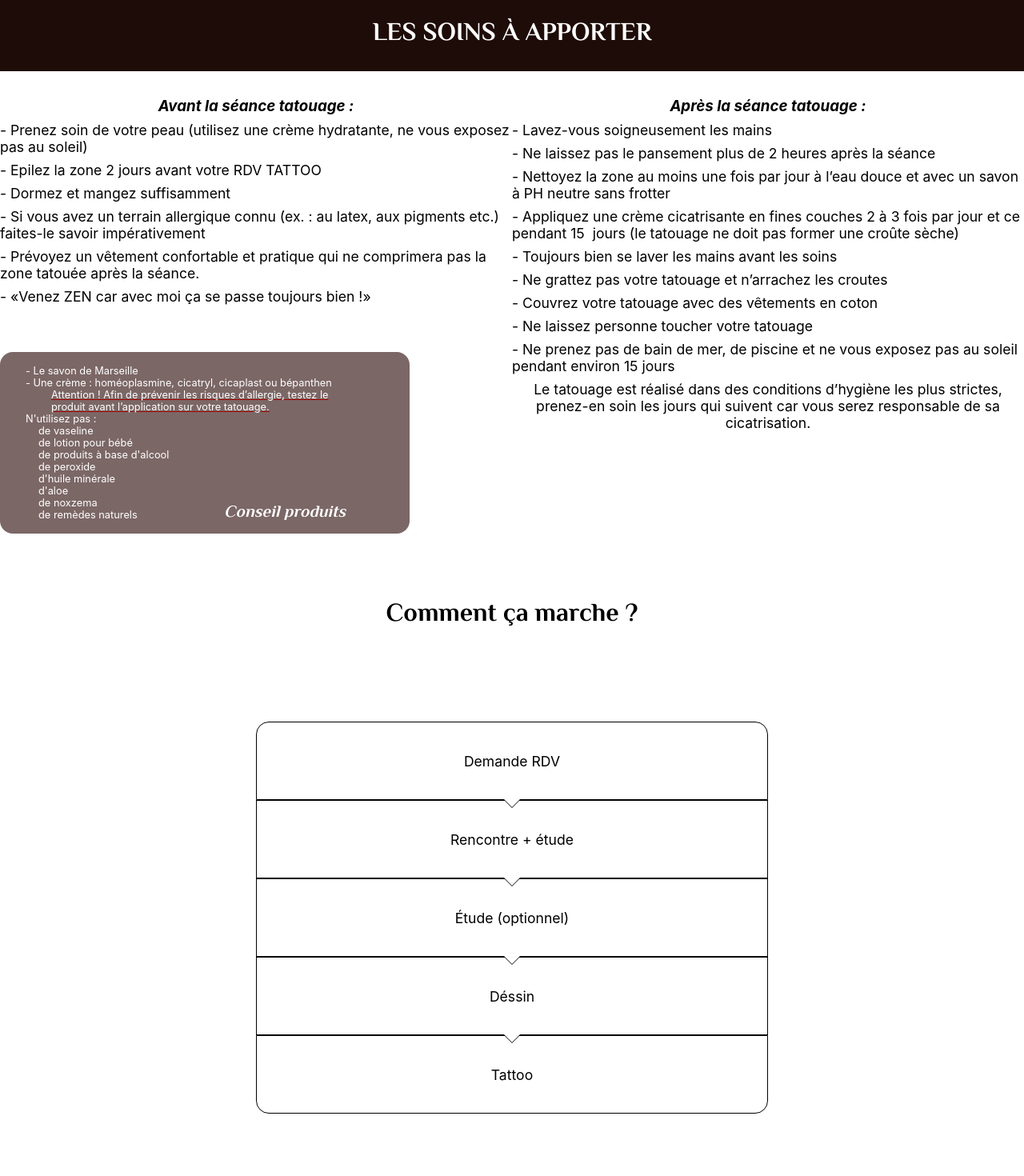
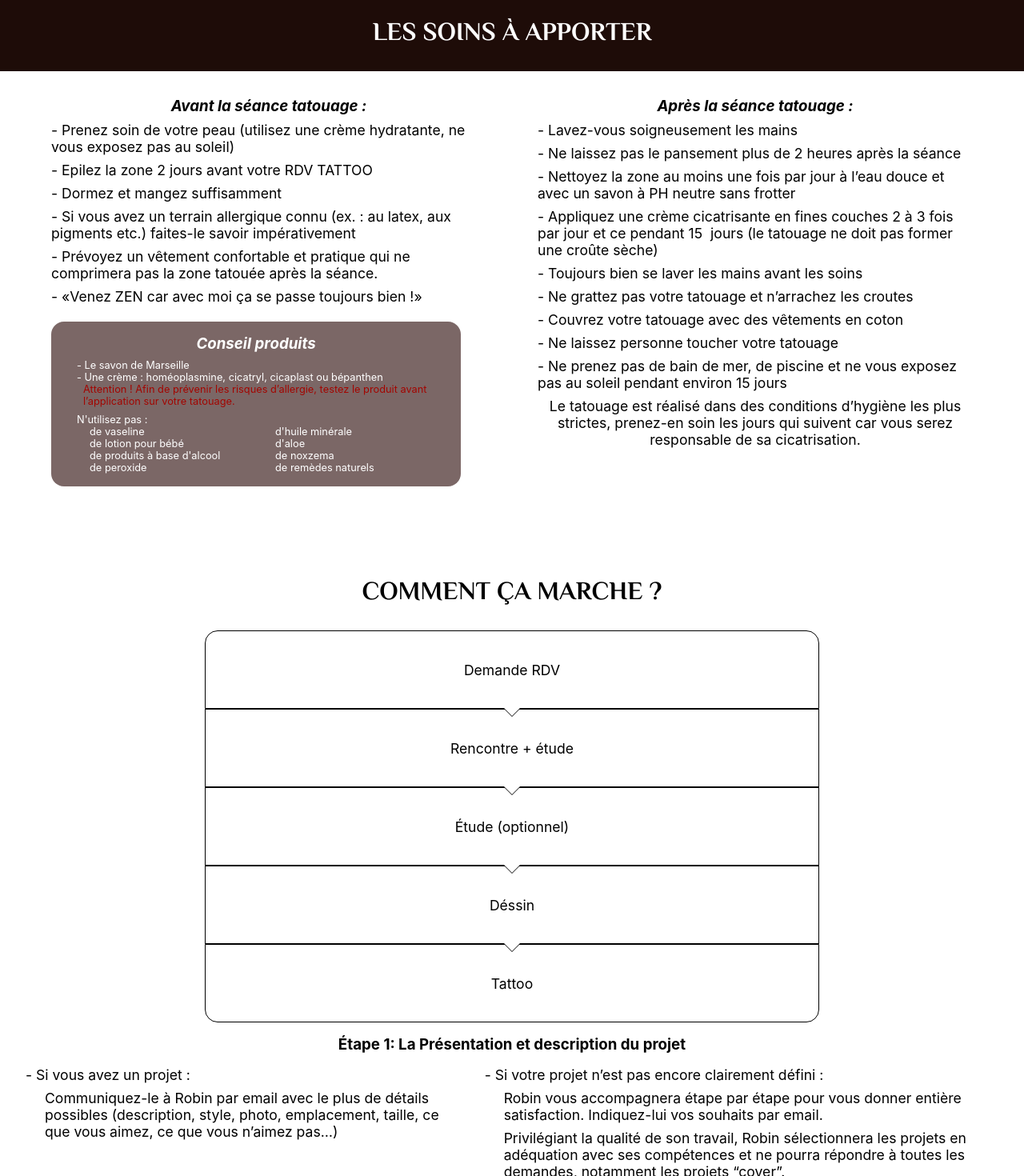
Before and after one commit to Gontran-de-Kermadec/robin-lepoutre-tattoo, a React (Create React App) app: page /robin-lepoutre-tattoo in a window 1280 px wide. Shown: the part 4200-5670 px from the top of the page at 80% size. Built offline with nearby package versions, Linux system fonts and the light colour scheme.

Commit message:
mobile design modified

```diff
--- a/src/components/Appointment.jsx
+++ b/src/components/Appointment.jsx
@@ -4,8 +4,8 @@ const Appointment = () => {
 	return (
 		<div className="section" id="appointment">
 			<div className="appointment--opacity">
+				<h2>COMMENT OBTENIR UN RENDEZ VOUS ?</h2>
 				<div className="appointment__time">
-					<h2>COMMENT OBTENIR UN RENDEZ VOUS ?</h2>
 					<div className="appointment__position">
 						<p>
 							<i>
@@ -24,7 +24,7 @@ const Appointment = () => {
 						</div>
 					</div>
 				</div>
-				<div className="appointment__location">
+				{/* <div className="appointment__location">
 					<div className="appointment__position">
 						<p>2 rue Thomas Edison</p>
 						<p>
@@ -40,7 +40,7 @@ const Appointment = () => {
 							></iframe>
 						</div>
 					</div>
-				</div>
+				</div> */}
 				<div className="appointment__price">
 					<div className="appointment__position">
 						<p>
--- a/src/components/Care.jsx
+++ b/src/components/Care.jsx
@@ -78,7 +78,9 @@ const Care = () => {
 						<ul>
 							<li>- Le savon de Marseille</li>
 							<li>
+								<p>
 									- Une crème : homéoplasmine, cicatryl, cicaplast ou bépanthen
+								</p>
 								<p className="care__products--danger">
 									Attention ! Afin de prévenir les risques d’allergie, testez le
 									produit avant l’application sur votre tatouage.
@@ -98,8 +100,9 @@ const Care = () => {
 								</ul>
 							</li> */}
 						</ul>
-						<ul className="products__dontuse">
+						<div className="products__dontuse">
 							<p>N'utilisez pas :</p>
+							<ul>
 								<li>de vaseline</li>
 								<li>de lotion pour bébé</li>
 								<li>de produits à base d'alcool</li>
@@ -111,6 +114,7 @@ const Care = () => {
 							</ul>
 						</div>
 					</div>
+				</div>
 			</section>
 		</div>
 	);
--- a/src/components/ContactForm.jsx
+++ b/src/components/ContactForm.jsx
@@ -36,15 +36,15 @@ const ContactForm = () => {
 	}, [success]);
 	return (
 		<div className="section" id="contact">
-			<h2>Contactez moi</h2>
+			<h2>CONTACT</h2>
 			<div className="contact__flex">
 				<div className="contact__location">
 					<div className="contact__position">
-						{/* <p>2 rue Thomas Edison</p>
+						<p>2 rue Thomas Edison</p>
 						<p>
 							97122 Baie Mahault (ZI JARRY – face à la nouvelle concession Jeep,
 							à l’étage de Renée Boulangerie)
-						</p> */}
+						</p>
 						<div>
 							<iframe
 								title="Adresse salon"
--- a/src/components/Homepage.jsx
+++ b/src/components/Homepage.jsx
@@ -22,7 +22,7 @@ const Homepage = () => {
 				<Care />
 				<div className="section__separate"></div>
 				<Steps />
-				{/* <div className="section__separate"></div> */}
+				<div className="section__separate"></div>
 				<Appointment />
 				{/* <div className="section__separate"></div> */}
 				<ContactForm />
--- a/src/components/Steps.jsx
+++ b/src/components/Steps.jsx
@@ -3,7 +3,7 @@ const Steps = () => {
 	return (
 		<div className="section steps">
 			<div className="step__bloc" id="step__bloc--smallscreen">
-				<h2>Comment ça marche ?</h2>
+				<h2>COMMENT ÇA MARCHE ?</h2>
 				<div className="frise__container">
 					<div className="frise">
 						<div className="frise__arrow">
--- a/src/style/Appointment.css
+++ b/src/style/Appointment.css
@@ -4,22 +4,26 @@
 	background-size: cover;
 	color: white;
 }
+#appointment p {
+	margin: 0.5rem 0;
+}
 .appointment__time,
-.appointment__location,
+/* .appointment__location, */
 .appointment__price {
-	height: 100vh;
+	/* height: 100vh; */
 	position: relative;
+	margin: 2rem;
 }
 .appointment--opacity {
 	background-color: rgba(51, 51, 51, 0.6);
 	/* padding: 2rem 0; */
 }
-.appointment__position {
+/* .appointment__position {
 	position: absolute;
 	top: 50%;
 	transform: translateY(-50%);
 	width: 100%;
-}
+} */
 .appointment__location iframe {
 	width: 90vw;
 	height: 300px;
--- a/src/style/Care.css
+++ b/src/style/Care.css
@@ -1,5 +1,24 @@
 .care {
 	position: relative;
+}
+.care__global {
+	margin: 0 2rem;
+}
+.care__products {
+	margin: 2rem 0;
+	border-radius: 1rem;
+	background: #7b6766;
+	color: #fff;
+	padding: 1rem;
+}
+.care .products__dontuse p {
+	text-align: left;
+}
+.care .products__dontuse ul {
+	columns: 2;
+}
+.care .products__dontuse li {
+	margin: 0;
 }
 /* .care__pretattoo,
 .care__posttattoo,
@@ -36,7 +55,7 @@
 }
 .care__products--danger {
 	color: #a30500;
-	margin: 0 2rem;
+	margin: 0 0.5rem;
 }
 /* .products__dontuse {
 	margin: 0 2rem;
@@ -47,6 +66,11 @@
 /* @media (max-width: 768px) {
 
 } */
+@media (min-width: 425px) {
+	.care__products {
+		margin: 2rem;
+	}
+}
 @media (min-width: 768px) {
 	/* .care__tattoo {
 		height: 100vh;
@@ -78,24 +102,32 @@
 }
 @media (min-width: 1024px) {
 	.care {
-		padding-bottom: 8rem;
+		padding-bottom: 5rem;
 	}
 	.care__global {
 		display: flex;
+		margin: 0 4rem;
 	}
 	.care__pretattoo,
 	.care__posttattoo {
 		width: 50%;
 	}
+	.care__pretattoo {
+		padding-right: 2rem;
+	}
+	.care__posttattoo {
+		padding-left: 2rem;
+	}
 	.care__products {
 		width: 40vw;
 		position: absolute;
 		bottom: 0;
+		left: 2rem;
 		border-radius: 1rem;
 		background: #7b6766;
 		z-index: 100;
 		color: #fff;
-		padding: 1rem 2rem;
+		padding: 0.5rem 1rem;
 	}
 	.care .products__text {
 		position: relative;
@@ -108,11 +140,12 @@
 		margin: 0;
 	}
 	.care .products__text h3 {
-		position: absolute;
+		margin-bottom: 0.5rem;
+		/* position: absolute;
 		right: 3rem;
 		bottom: 0;
 		font-size: 1.3rem;
-		font-family: "Philosopher", sans-serif;
+		font-family: "Philosopher", sans-serif; */
 	}
 	/* .care__title {
 		margin-bottom: 2rem;
@@ -120,11 +153,24 @@
 		background-color: #1e0c08;
 		color: #fff;
 	} */
+	.care .products__dontuse {
+		margin-top: 0.5rem;
+	}
 	.care .products__dontuse li {
 		margin: 0 1rem;
 	}
-	.care__products--danger {
+	/* .care__products--danger {
 		color: #fff;
 		text-decoration: underline #a30500;
+	} */
+}
+@media (min-width: 1200px) {
+	.care__products {
+		padding: 1rem 2rem;
 	}
 }
+@media (min-width: 1440px) {
+	.care {
+		padding-bottom: 8rem;
+	}
+}
--- a/src/style/ContactForm.css
+++ b/src/style/ContactForm.css
@@ -4,6 +4,12 @@
 #contact {
 	height: 100vh;
 	position: relative;
+	margin: 0 2rem;
+}
+.contact__location iframe {
+	height: 20rem;
+	width: 100%;
+	border: none;
 }
 input,
 textarea {
@@ -44,9 +50,17 @@ form #send {
 	color: white;
 	background: green;
 }
+@media (min-width: 425px) {
+	.contact__location p {
+		display: none;
+	}
+}
 @media (min-width: 768px) {
 	.contact__messagesent {
 		width: 30vw;
+	}
+	.contact__flex {
+		margin: 0 5rem;
 	}
 }
 @media (min-width: 1024px) {
@@ -58,6 +72,7 @@ form #send {
 		width: 100%;
 		top: 50%;
 		transform: translateY(-50%);
+		margin: 0;
 	}
 	form,
 	.contact__location {
@@ -71,11 +86,11 @@ form #send {
 		width: 49%;
 		margin: initial;
 	}
-	.contact__location iframe {
+	/* .contact__location iframe {
 		width: 100%;
 		height: 20rem;
 		border: none;
-	}
+	} */
 	.contact__location {
 		margin-left: 1rem;
 	}
--- a/src/style/Infos.css
+++ b/src/style/Infos.css
@@ -7,8 +7,9 @@
 .warning__text {
 	background: #31211e;
 }
-.warning__text p {
-	margin: 2rem 0;
+.warning__text p,
+.warning__text ul {
+	margin: 2rem;
 }
 @media (max-width: 767px) {
 	.infos .warning__text {
--- a/src/style/Steps.css
+++ b/src/style/Steps.css
@@ -1,5 +1,13 @@
+.steps {
+	margin: 0 2rem;
+}
+.frise__container {
+	width: 60vw;
+	margin: 1rem auto;
+}
+
 .step__bloc {
-	height: 100vh;
+	/* height: 100vh; */
 	position: relative;
 }
 /* .frise__container {
@@ -8,12 +16,12 @@
 /* .steps__container {
 	margin: 1rem;
 } */
-.frise__container {
+/* .frise__container {
 	position: absolute;
 	top: 50%;
 	left: 50%;
 	transform: translate(-50%, -50%);
-}
+} */
 .steps li {
 	margin: 1rem 0;
 }
@@ -27,11 +35,11 @@
 .steps__cancel {
 	color: #a30500;
 }
-.step__bloc--position {
+/* .step__bloc--position {
 	position: absolute;
 	top: 50%;
 	transform: translateY(-50%);
-}
+} */
 /* @media (max-width: 649px) {
 	#step__bloc--smallscreen {
 		height: initial;
@@ -51,9 +59,9 @@
 	position: relative;
 	border: solid 1px;
 }
-.frise {
+/* .frise {
 	width: 50vw;
-}
+} */
 .frise:nth-child(1) {
 	border-top-left-radius: 1rem;
 	border-top-right-radius: 1rem;
```
Lines whose indentation alone changed are shown as unchanged.
